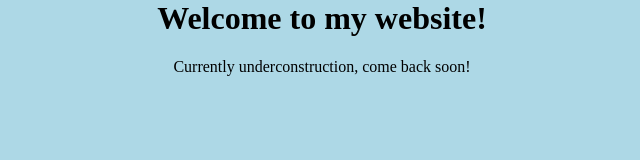
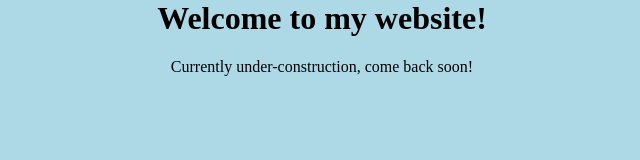
Before and after one commit to SecurityCoding/website, a plain HTML site: page index.html in a window 1280 px wide. Shown: the full height of the page, 318-958 px from the left. Drawn offline with Linux system fonts and the light colour scheme.

Commit message:
Update index.html

```diff
--- a/index.html
+++ b/index.html
@@ -8,6 +8,6 @@
 </head>
 <body>
     <h1>Welcome to my website!</h1>
-    <p>Currently underconstruction, come back soon!</p>
+    <p>Currently under-construction, come back soon!</p>
 </body>
 </html>
```
